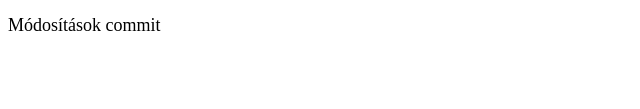
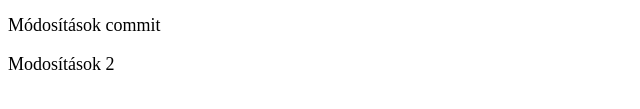
Before and after one commit to Kolyankovszky/PortfolioOldal, a plain HTML site: page index.html in a window 1280 px wide. Shown: the part 143-252 px from the top of the page, without its empty margins (0-640 px from the left). Drawn offline with Linux system fonts and the light colour scheme.

Commit message:
Második sor

```diff
--- a/index.html
+++ b/index.html
@@ -11,5 +11,6 @@
     <h1>Portfólió Oldal</h1>
     <p>index.html létrehozása, commit</p>
     <p>Módosítások commit</p>
+    <p>Modosítások 2</p>
 </body>
 </html>
```
